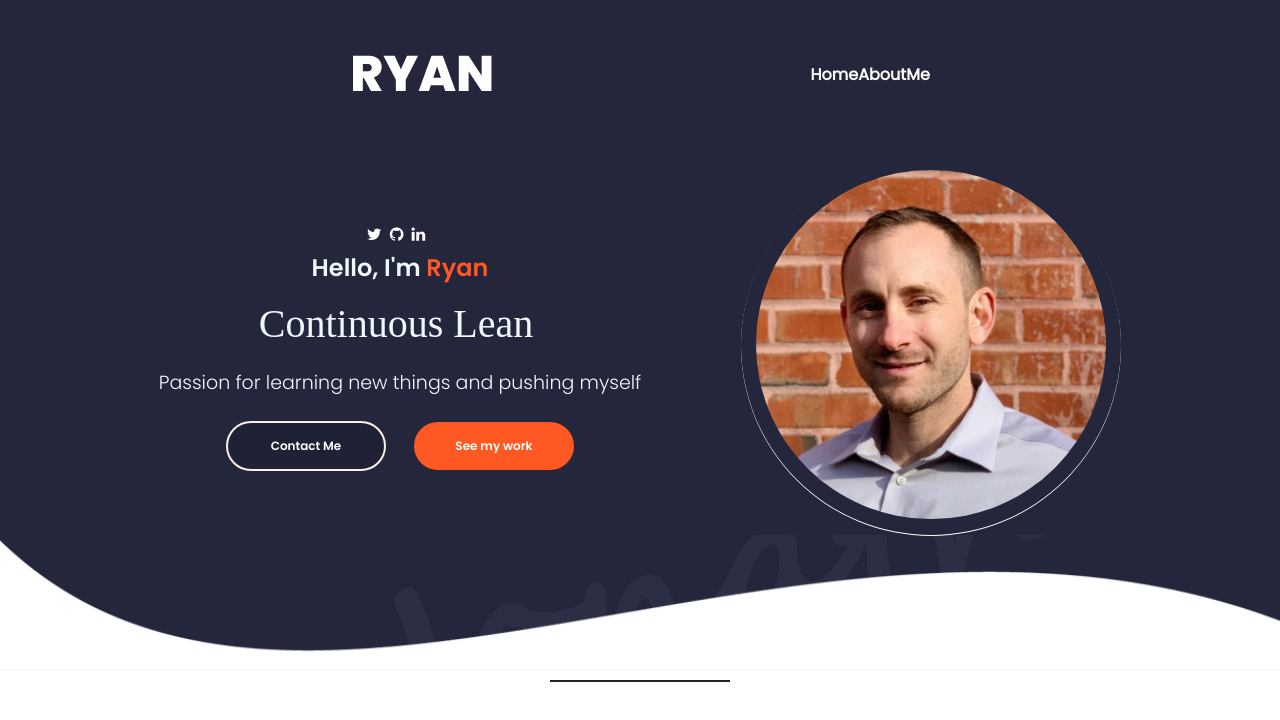
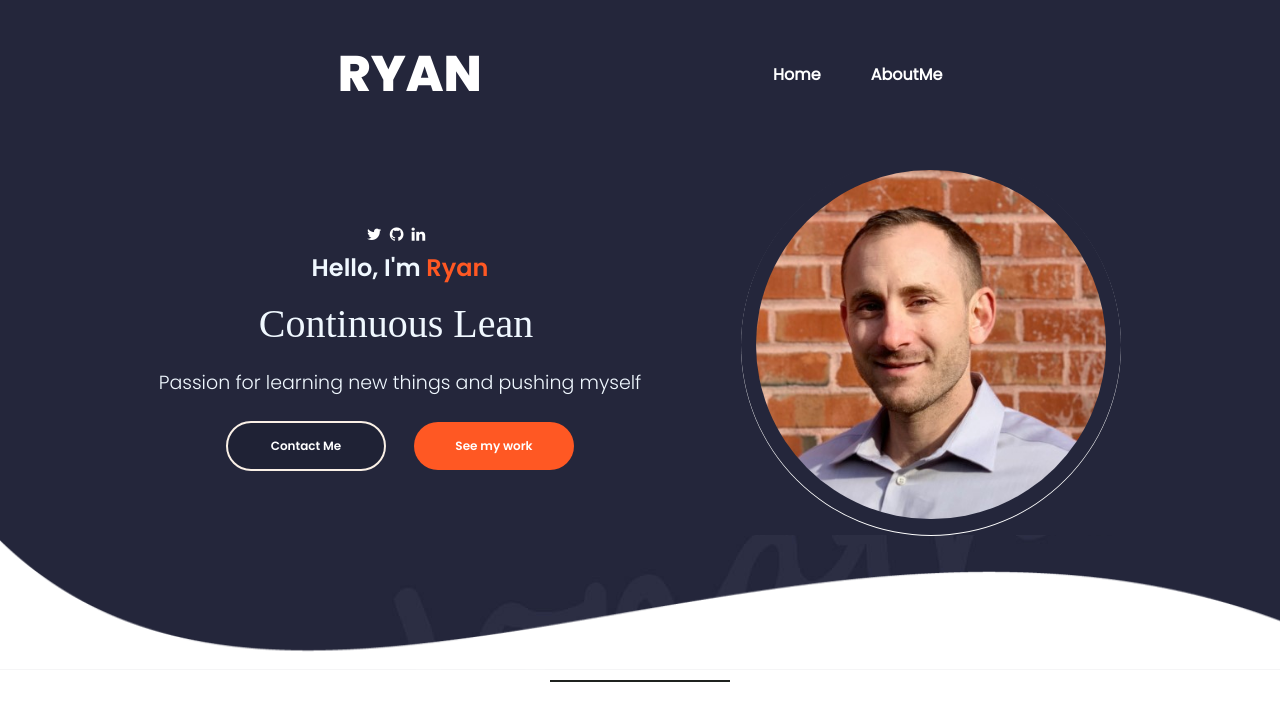
Before and after one commit to RdotSilva/TypeScript-React-Showcase, a React (Create React App) app: page / in a window 1280 px wide. Shown: the top 720 px of the page. Built offline with nearby package versions, Linux system fonts and the light colour scheme; a web font is replaced by a local one.

Commit message:
Refactor Header component

```diff
--- a/src/components/Header/Header.tsx
+++ b/src/components/Header/Header.tsx
@@ -19,6 +19,9 @@ const Header = () => {
   let currentScreenSubscription =
     ScrollService.currentScreenBroadcaster.subscribe(updateCurrentScreen);
 
+  /**
+   * Display nav bar options
+   */
   const getHeaderOptions = () => {
     return SCREENS.map((screen, i) => (
       <div
@@ -31,11 +34,18 @@ const Header = () => {
     ));
   };
 
-  const getHeaderOptionsClasses = (index) => {
+  /**
+   * Update the CSS classnames based on the number of items in the nav bar
+   */
+  const getHeaderOptionsClasses = (index: any) => {
     let classes = "header-option ";
-    if (index < SCREENS.length - 1) classes += "header-option-separator";
+    if (index < SCREENS.length - 1) {
+      classes += "header-option-separator ";
+    }
 
-    if (selectedScreen === index) classes += "selected-header-option";
+    if (selectedScreen === index) {
+      classes += "selected-header-option";
+    }
 
     return classes;
   };
```
